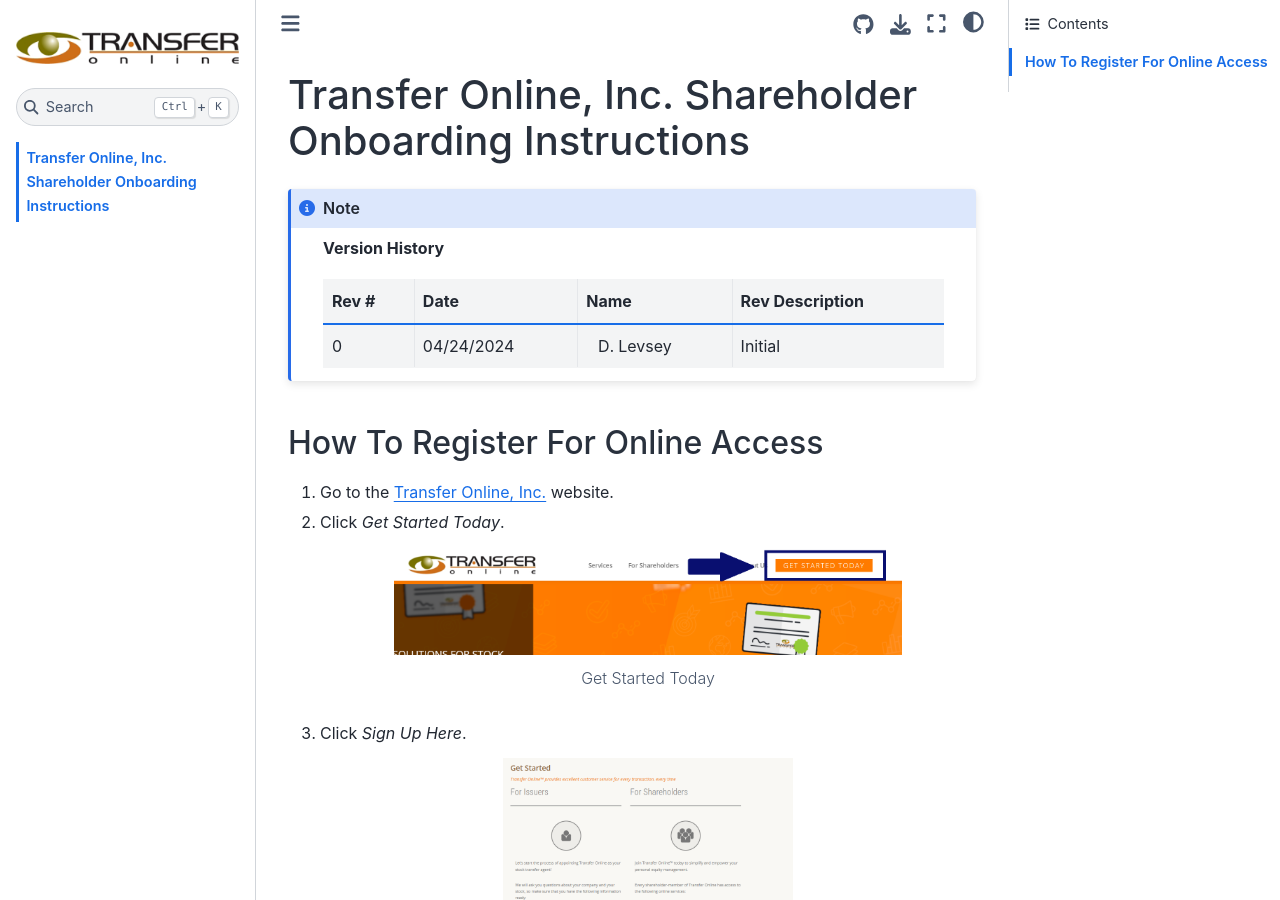
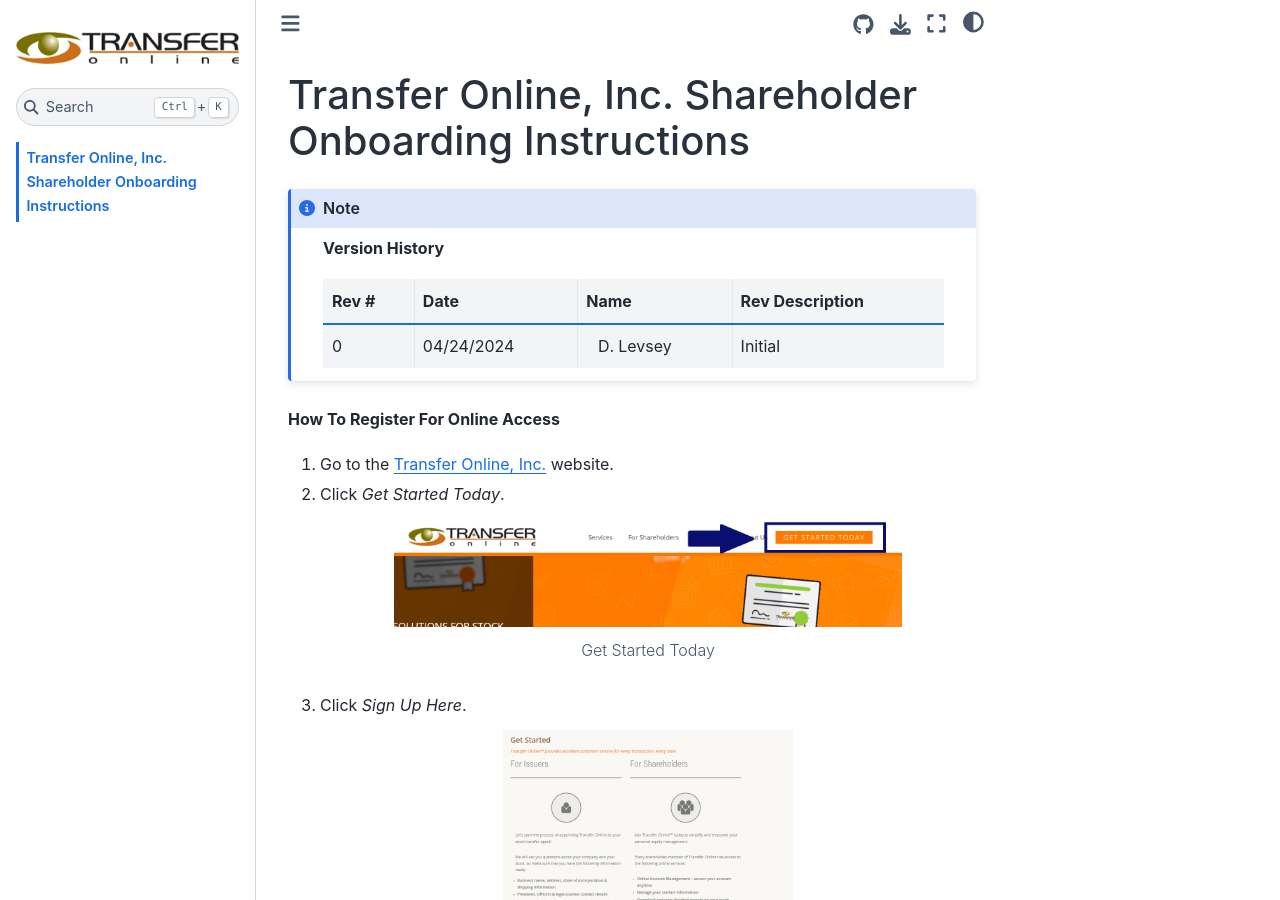
Before and after one commit to levseyd01/TOL_onboarding, a Sphinx documentation site: the page built from source/index.rst, in a window 1280 px wide and 900 px high. Built offline with Sphinx 7.4.7 and the Sphinx Book theme 1.1.4, drawn with Linux system fonts in a browser that asks for light colours.

Commit message:
changed title of page to just be bold

```diff
--- a/source/index.rst
+++ b/source/index.rst
@@ -46,8 +46,8 @@
       \clearpage
 
 
-How To Register For Online Access
-=================================
+**How To Register For Online Access**
+
 
 1. Go to the `Transfer Online, Inc. <https://www.transferonline.com/>`_ website.
 
```
